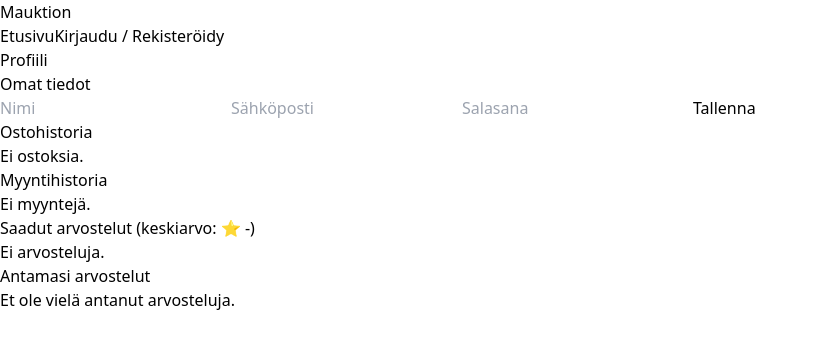
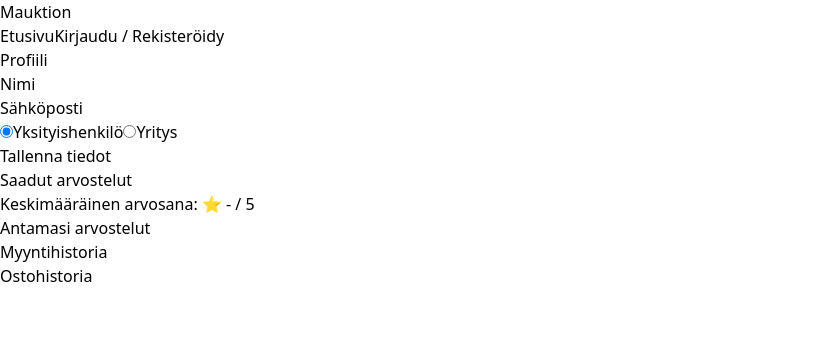
Before and after one commit to ossir1/mauktion-next, a Next.js app: page /profile in a window 1280 px wide. Shown: the top 348 px of the page, without its empty margins (0-818 px from the left). Built offline with nearby package versions, Linux system fonts and the light colour scheme.

Commit message:
Update profile.tsx

```diff
--- a/pages/profile.tsx
+++ b/pages/profile.tsx
@@ -1,40 +1,52 @@
 import { useEffect, useState } from 'react'
 import { generateReceipt } from '../utils/receipt'
-import { Review } from '../types'
+import { Review, Product } from '../types'
 
 export default function Profile() {
   const [user, setUser] = useState<any>(null)
-  const [purchases, setPurchases] = useState<any[]>([])
-  const [sales, setSales] = useState<any[]>([])
+  const [form, setForm] = useState<any>({
+    name: '',
+    email: '',
+    accountType: 'individual',
+    businessId: '',
+    companyLogo: ''
+  })
+  const [sales, setSales] = useState<Product[]>([])
+  const [purchases, setPurchases] = useState<Product[]>([])
   const [reviews, setReviews] = useState<Review[]>([])
 
-  const [form, setForm] = useState({ name: '', email: '', password: '' })
+  useEffect(() => {
+    const storedUser = localStorage.getItem('mauktion-user')
+    const storedSales = localStorage.getItem('mauktion-sales')
+    const storedPurchases = localStorage.getItem('mauktion-purchases')
+    const storedReviews = localStorage.getItem('mauktion-reviews')
 
-  useEffect(() => {
-    const u = localStorage.getItem('mauktion-user')
-    if (u) {
-      const parsed = JSON.parse(u)
+    if (storedUser) {
+      const parsed = JSON.parse(storedUser)
       setUser(parsed)
       setForm(parsed)
     }
 
-    const pur = localStorage.getItem('mauktion-purchases')
-    const sal = localStorage.getItem('mauktion-added-products')
-    const rev = localStorage.getItem('mauktion-reviews')
-
-    if (pur) setPurchases(JSON.parse(pur))
-    if (sal) setSales(JSON.parse(sal).filter((p: any) => p.soldAt))
-    if (rev) setReviews(JSON.parse(rev))
+    if (storedSales) setSales(JSON.parse(storedSales))
+    if (storedPurchases) setPurchases(JSON.parse(storedPurchases))
+    if (storedReviews) setReviews(JSON.parse(storedReviews))
   }, [])
 
-  const handleFormChange = (e: any) => {
-    const { name, value } = e.target
-    setForm((prev) => ({ ...prev, [name]: value }))
+  const handleChange = (e: any) => {
+    const { name, value, type, checked } = e.target
+    const val = type === 'checkbox' ? checked : value
+    setForm((prev: any) => ({ ...prev, [name]: val }))
   }
 
-  const handleUpdate = () => {
+  const handleSave = (e: any) => {
+    e.preventDefault()
+    setUser(form)
     localStorage.setItem('mauktion-user', JSON.stringify(form))
-    alert('Tiedot päivitetty')
+    alert('Tiedot tallennettu!')
+  }
+
+  const handleDownloadReceipt = (product: Product) => {
+    generateReceipt(product, user?.name || 'Asiakas')
   }
 
   const givenReviews = reviews.filter(r => r.reviewer === user?.name)
@@ -44,88 +56,104 @@ export default function Profile() {
     : '-'
 
   return (
-    <main className="p-6 max-w-3xl mx-auto space-y-12">
-      <h1 className="text-2xl font-bold">Profiili</h1>
+    <>
+      <main className="p-6 max-w-3xl mx-auto">
+        <h1 className="text-2xl font-bold mb-4">Profiili</h1>
 
-      <section>
-        <h2 className="font-semibold mb-2">Omat tiedot</h2>
-        <div className="space-y-2">
-          <input name="name" value={form.name} onChange={handleFormChange} placeholder="Nimi" className="border rounded w-full p-2" />
-          <input name="email" value={form.email} onChange={handleFormChange} placeholder="Sähköposti" className="border rounded w-full p-2" />
-          <input name="password" value={form.password} onChange={handleFormChange} type="password" placeholder="Salasana" className="border rounded w-full p-2" />
-          <button onClick={handleUpdate} className="bg-blue-600 text-white px-4 py-2 rounded">Tallenna</button>
-        </div>
-      </section>
+        <form onSubmit={handleSave} className="space-y-4 mb-10">
+          <div>
+            <label className="block font-medium">Nimi</label>
+            <input
+              type="text"
+              name="name"
+              value={form.name}
+              onChange={handleChange}
+              className="w-full border rounded p-2"
+              required
+            />
+          </div>
 
-      <section>
-        <h2 className="font-semibold mb-2">Ostohistoria</h2>
-        {purchases.length === 0 ? <p>Ei ostoksia.</p> : (
-          <ul className="space-y-2">
-            {purchases.map((p, idx) => {
-              const alreadyReviewed = reviews.some(r => r.productId === p.id && r.reviewer === user?.name)
-              return (
-                <li key={idx} className="border rounded p-3">
-                  <p><strong>{p.name}</strong> – {p.price}</p>
-                  <button
-                    onClick={() => generateReceipt(p, user?.name)}
-                    className="text-sm text-blue-600 underline mt-1"
-                  >
-                    Lataa kuitti (PDF)
-                  </button>
-                  {!alreadyReviewed && (
-                    <a
-                      href={`/review/${p.id}`}
-                      className="block text-sm text-green-600 underline mt-1"
-                    >
-                      Kirjoita arvostelu
-                    </a>
-                  )}
-                </li>
-              )
-            })}
-          </ul>
-        )}
-      </section>
+          <div>
+            <label className="block font-medium">Sähköposti</label>
+            <input
+              type="email"
+              name="email"
+              value={form.email}
+              onChange={handleChange}
+              className="w-full border rounded p-2"
+              required
+            />
+          </div>
 
-      <section>
-        <h2 className="font-semibold mb-2">Myyntihistoria</h2>
-        {sales.length === 0 ? <p>Ei myyntejä.</p> : (
-          <ul className="space-y-2">
-            {sales.map((p, idx) => (
-              <li key={idx} className="border rounded p-3">
-                <p><strong>{p.name}</strong> – {p.price}</p>
-                <p className="text-sm text-gray-600">Myyty: {new Date(p.soldAt).toLocaleString()}</p>
-                <button
-                  onClick={() => generateReceipt(p, 'Ostaja')}
-                  className="text-sm text-blue-600 underline mt-1"
-                >
-                  Lataa kuitti (PDF)
-                </button>
-              </li>
-            ))}
-          </ul>
-        )}
-      </section>
+          <div className="flex gap-4 items-center">
+            <label className="flex items-center gap-2">
+              <input
+                type="radio"
+                name="accountType"
+                value="individual"
+                checked={form.accountType === 'individual'}
+                onChange={handleChange}
+              />
+              Yksityishenkilö
+            </label>
+            <label className="flex items-center gap-2">
+              <input
+                type="radio"
+                name="accountType"
+                value="company"
+                checked={form.accountType === 'company'}
+                onChange={handleChange}
+              />
+              Yritys
+            </label>
+          </div>
 
-      <section>
-        <h2 className="font-semibold mb-2">Saadut arvostelut (keskiarvo: ⭐ {avgRating})</h2>
-        {receivedReviews.length === 0 ? <p>Ei arvosteluja.</p> : (
+          {form.accountType === 'company' && (
+            <>
+              <div>
+                <label className="block font-medium">Y-tunnus</label>
+                <input
+                  type="text"
+                  name="businessId"
+                  value={form.businessId || ''}
+                  onChange={handleChange}
+                  className="w-full border rounded p-2"
+                  required
+                />
+              </div>
+
+              <div>
+                <label className="block font-medium">Yrityksen logo (URL tai tiedostopolku)</label>
+                <input
+                  type="text"
+                  name="companyLogo"
+                  value={form.companyLogo || ''}
+                  onChange={handleChange}
+                  className="w-full border rounded p-2"
+                />
+              </div>
+            </>
+          )}
+
+          <button className="bg-blue-600 text-white px-6 py-2 rounded">Tallenna tiedot</button>
+        </form>
+
+        <div className="mb-10">
+          <h2 className="text-xl font-semibold mb-2">Saadut arvostelut</h2>
+          <p className="mb-2">Keskimääräinen arvosana: ⭐ {avgRating} / 5</p>
           <ul className="space-y-2">
             {receivedReviews.map((r, idx) => (
               <li key={idx} className="border rounded p-3">
                 <p>Tuote: <strong>{r.productName}</strong></p>
-                <p>Ostaja: {r.reviewer}</p>
                 <p>Arvosana: ⭐ {r.rating} / 5</p>
                 <p className="text-sm text-gray-600">{r.comment}</p>
               </li>
             ))}
           </ul>
-        )}
-      </section>
+        </div>
 
-      <section>
-        <h2 className="font-semibold mb-2">Antamasi arvostelut</h2>
-        {givenReviews.length === 0 ? <p>Et ole vielä antanut arvosteluja.</p> : (
+        <div className="mb-10">
+          <h2 className="text-xl font-semibold mb-2">Antamasi arvostelut</h2>
           <ul className="space-y-2">
             {givenReviews.map((r, idx) => (
               <li key={idx} className="border rounded p-3">
@@ -136,8 +164,44 @@ export default function Profile() {
               </li>
             ))}
           </ul>
-        )}
-      </section>
-    </main>
+        </div>
+
+        <div className="mb-10">
+          <h2 className="text-xl font-semibold mb-2">Myyntihistoria</h2>
+          <ul className="space-y-2">
+            {sales.map((s, idx) => (
+              <li key={idx} className="border rounded p-3">
+                <p><strong>{s.name}</strong> – {s.price}</p>
+                <p>Myyty: {s.soldAt ? new Date(s.soldAt).toLocaleString() : '-'}</p>
+                <button
+                  onClick={() => handleDownloadReceipt(s)}
+                  className="text-blue-600 underline text-sm mt-1"
+                >
+                  Lataa kuitti (PDF)
+                </button>
+              </li>
+            ))}
+          </ul>
+        </div>
+
+        <div>
+          <h2 className="text-xl font-semibold mb-2">Ostohistoria</h2>
+          <ul className="space-y-2">
+            {purchases.map((p, idx) => (
+              <li key={idx} className="border rounded p-3">
+                <p><strong>{p.name}</strong> – {p.price}</p>
+                <p>Ostettu: {p.purchasedAt ? new Date(p.purchasedAt).toLocaleString() : '-'}</p>
+                <button
+                  onClick={() => handleDownloadReceipt(p)}
+                  className="text-blue-600 underline text-sm mt-1"
+                >
+                  Lataa kuitti (PDF)
+                </button>
+              </li>
+            ))}
+          </ul>
+        </div>
+      </main>
+    </>
   )
 }
```
